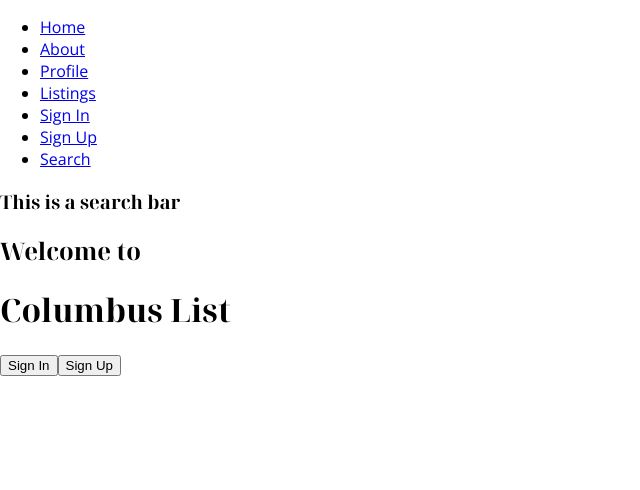
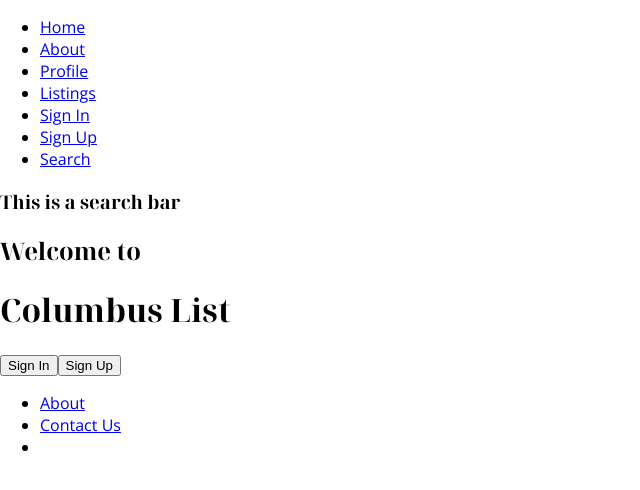
Before and after one commit to sjonesdev/CSC4330ProjectGroupE, a React (Create React App) app in the folder client/: page / in a window 1280 px wide. Shown: the top 490 px of the page, without its empty margins (0-640 px from the left). Built offline with nearby package versions, Linux system fonts and the light colour scheme.

Commit message:
created a footer with about me and contact us

```diff
--- a/client/src/components/Home/Home.tsx
+++ b/client/src/components/Home/Home.tsx
@@ -1,5 +1,6 @@
 import * as React from 'react';
 import { Link } from 'react-router-dom';
+import Footer from '../common/Footer';
 import SearchBar from '../common/SearchBar';
 import FeaturedListings from './FeaturedListings';
 
@@ -18,7 +19,7 @@ class Home extends React.Component<HomeProps, HomeState> {
     }
     render() {
         return (
-            <div className="Home">
+            <><div className="Home">
                 <SearchBar />
                 <div className="welcome">
                     <h2>Welcome to</h2>
@@ -29,7 +30,7 @@ class Home extends React.Component<HomeProps, HomeState> {
                     </div>
                 </div>
                 <FeaturedListings />
-            </div>
+            </div><Footer /></>
         );
     }
 }
--- /dev/null
+++ b/client/src/components/common/Footer.tsx
@@ -0,0 +1,30 @@
+import * as React from 'react';
+import { Link } from 'react-router-dom';
+
+interface FooterProps {
+
+}
+
+interface FooterState {
+
+}
+
+class Footer  extends React.Component<FooterProps, FooterState> {
+    constructor(props: FooterProps) {
+        super(props);
+        this.state = {   };
+    }
+    render() {
+        return (
+            <div className="footer">
+              <ul>
+                  <li><Link to ="/about">About</Link></li>
+                  <li><Link to ="/Contact Us">Contact Us</Link></li>
+                  <li></li>
+              </ul>
+            </div>
+        );
+    }
+}
+
+export default Footer;
```
